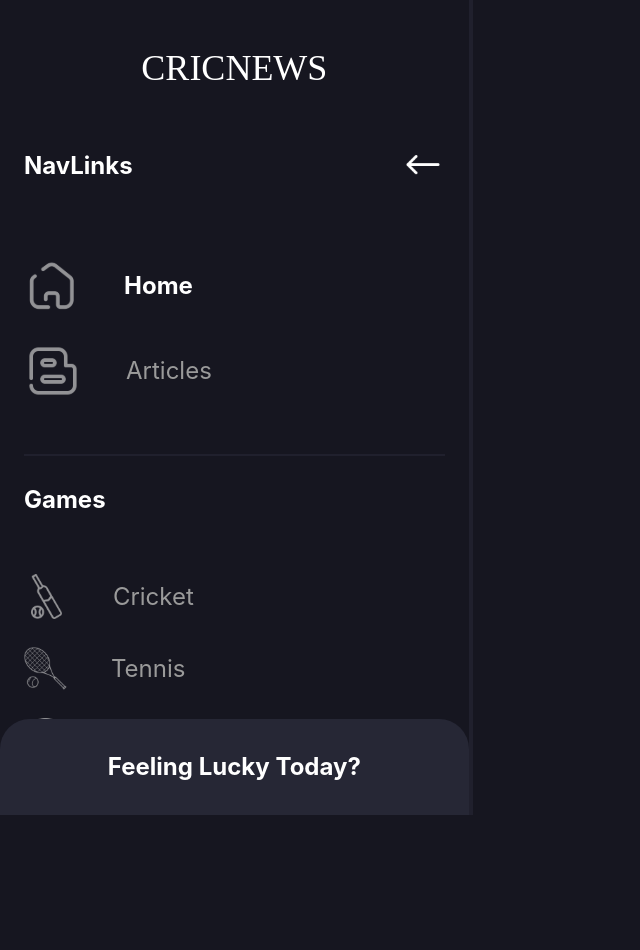
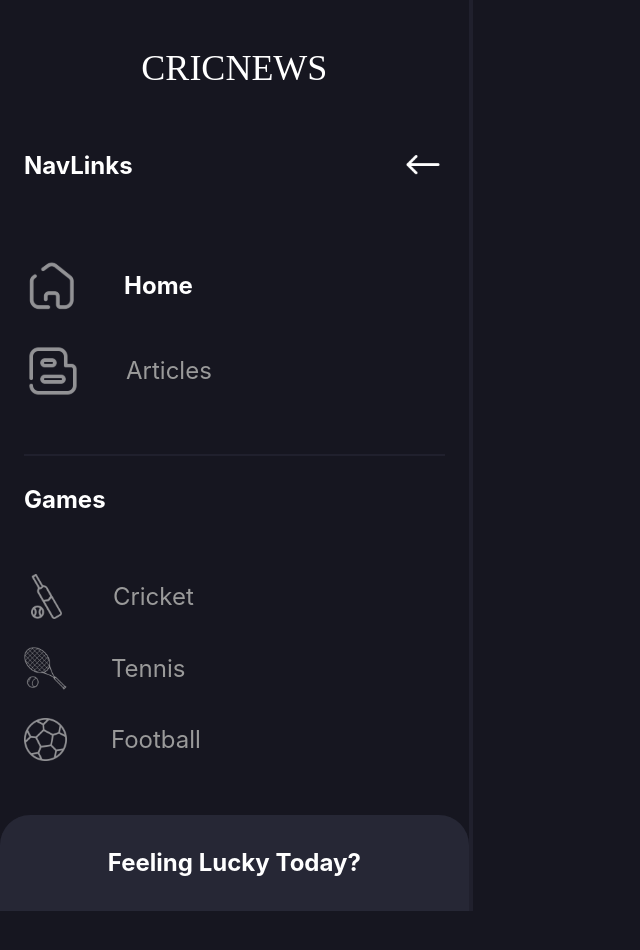
Before and after one commit to palashnath880/ingelt-assignment, a React (Create React App) app: page / in a window 1280 px wide. Shown: the top 950 px of the page, without its empty margins (0-640 px from the left). Built offline with nearby package versions, Linux system fonts and the light colour scheme; a web font is replaced by a local one.

Commit message:
Navbar Updated

```diff
--- a/src/shared/Navbar/Navbar.js
+++ b/src/shared/Navbar/Navbar.js
@@ -1,6 +1,5 @@
 import React from 'react';
 import arrow from '../../images/arrow.svg';
-import { NavLink } from 'react-router-dom';
 import home from '../../images/home.svg';
 import blogs from '../../images/blogs.svg';
 import football from '../../images/football.svg';
@@ -10,9 +9,9 @@ import CustomNavLink from '../../components/NavLink/NavLink';
 
 const Navbar = () => {
     return (
-        <aside className='pt-12 min-h-screen relative border-r-4 border-[#20202D]'>
+        <aside className='pt-12 min-h-screen flex flex-col sticky top-0 right-0 border-r-4 border-[#20202D]'>
             <h1 className="text-center text-4xl uppercase text-white font-['Lexend_Mega'] font-normal">CRICNEWS</h1>
-            <nav className='px-6'>
+            <nav className='px-6 grow'>
                 <div className=''>
                     <h3 className='text-2xl font-bold text-white py-14 flex justify-between items-center'>
                         NavLinks
@@ -44,7 +43,7 @@ const Navbar = () => {
                     </ul>
                 </div>
             </nav>
-            <div className='absolute bottom-0 left-0 w-full rounded-t-[30px] bg-[#262735]'>
+            <div className='rounded-t-[30px] bg-[#262735]'>
                 <h1 className='text-center text-2xl font-bold text-white py-8'>Feeling Lucky Today?</h1>
             </div>
         </aside >
```
